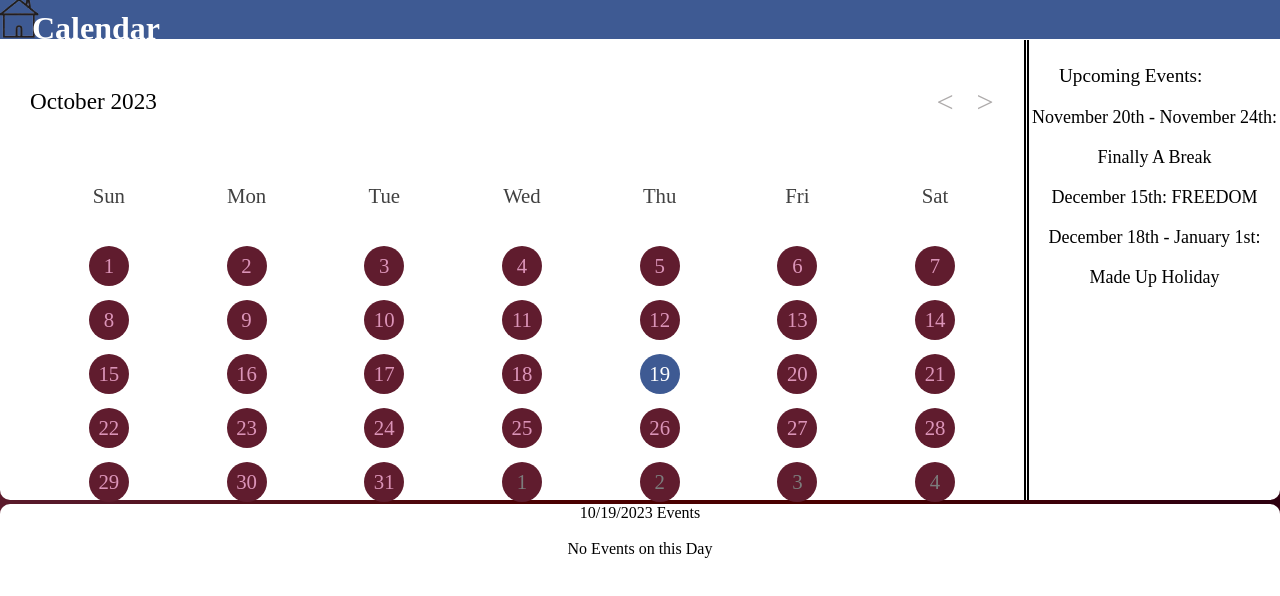
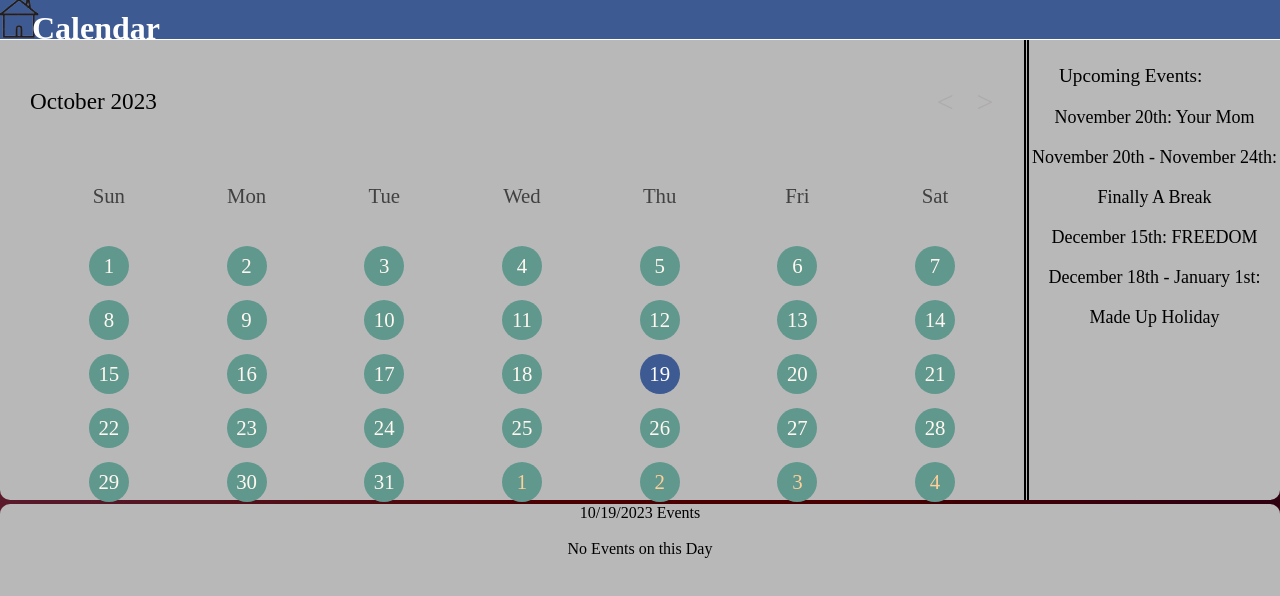
Before and after one commit to Serious-Goose-Studios/consolapp, a React (Create React App) app: page /calendar in a window 1280 px wide. Shown: the top 596 px of the page. Built offline with nearby package versions, Linux system fonts and the light colour scheme.

Commit message:
Finished Calendar Shell

```diff
--- a/src/pages/calendar.js
+++ b/src/pages/calendar.js
@@ -4,10 +4,11 @@ import { homeButton } from './home.js';
 import home from '../components/home.png';
 
 
-const Events = {"Finally A Break":{"start":{"day":"20th","month":"November","year":"2023"},"end":{"day":"24th","month":"November","year":"2023"}},"FREEDOM":{"start":{"day":"15th","month":"December","year":"2023"}},"Made Up Holiday":{"start":{"day":"18th","month":"December","year":"2023"},"end":{"day":"1st","month":"January","year":"2024"}}};
+const Events = {"Your Mom":{"start":{"day":"20th","month":"November","year":"2023"}}, "Finally A Break":{"start":{"day":"20th","month":"November","year":"2023"},"end":{"day":"24th","month":"November","year":"2023"}},"FREEDOM":{"start":{"day":"15th","month":"December","year":"2023"}},"Made Up Holiday":{"start":{"day":"18th","month":"December","year":"2023"},"end":{"day":"1st","month":"January","year":"2024"}}};
 const eventList = Object.keys(Events);
 function EventsDisplay() {
     // State variable to hold the string
+
     const [eventsArray, setEventsArray] = useState([""]);
 
     // Function to update the string
@@ -47,6 +48,27 @@ function EventsDisplay() {
 
 var eventsByDay = {}
 export default function Calendar(){
+    const [dayEventList, setDayEventList] = useState([""]);
+    const [dayDate, setDayDate] = useState("");
+
+    const updateEventList = (dayKey, monthKey, yearKey) => {
+        console.log(`${dayKey},${monthKey},${yearKey}`)
+        var dateDisplay = `${monthKey}/${dayKey}/${yearKey}`
+        setDayDate(dateDisplay)
+
+        var dateKey = `${yearKey}/${monthKey}/${dayKey}`
+        var daysEvents = eventsByDay[dateKey] && eventsByDay[dateKey].events;
+        if(!daysEvents || Object.keys(daysEvents).length === 0){
+            setDayEventList(["No Events on this Day"]);
+        }
+        else{
+            setDayEventList(daysEvents.map(event => <React.Fragment key={event}>{event}<br /></React.Fragment>));
+        }
+    };
+    useEffect(() => {
+        // Call the updateArray function when the component mounts
+        updateEventList(`${date.getDate()}`, `${month + 1}`, `${year}`);
+    }, []);
 
     let date = new Date();
     let year = date.getFullYear();
@@ -67,8 +89,6 @@ export default function Calendar(){
         "November",
         "December"
     ];
-
-
 
     const manipulate = () => {
         const day = document.querySelector(".calendar-dates");
@@ -99,9 +119,9 @@ export default function Calendar(){
                 var tempyear= year;
                 var tempmonth = month;
             }
-            lit += `<li class="inactive" data-month="${tempmonth}">${monthlastdate - i + 1}</li>`;
-            var monthDay = `${tempyear}/${tempmonth}/${monthlastdate - i + 1}`;
-            eventsByDay[monthDay] = {};
+            lit += `<li class="inactive" data-month="${tempmonth}" data-day="${monthlastdate - i + 1}" data-year="${tempyear}">${monthlastdate - i + 1}</li>`;
+            var yearMonthDay = `${tempyear}/${tempmonth}/${monthlastdate - i + 1}`;
+            eventsByDay[yearMonthDay] = {};
         }
 
         // Loop to add the dates of the current month
@@ -113,9 +133,9 @@ export default function Calendar(){
                 && year === new Date().getFullYear()
                 ? "active"
                 : "inMonth";
-            lit += `<li class="${isToday}" data-month="${month + 1}">${i}</li>`;
-            var monthDay = `${year}/${month + 1}/${i}`;
-            eventsByDay[monthDay] = {};
+            lit += `<li class="${isToday}" data-month="${month + 1}" data-day="${i}" data-year="${year}">${i}</li>`;
+            var yearMonthDay = `${year}/${month + 1}/${i}`;
+            eventsByDay[yearMonthDay] = {};
         }
 
         // Loop to add the first dates of the next month
@@ -129,7 +149,7 @@ export default function Calendar(){
                 var tempmonth = month + 2;
             }
 
-            lit += `<li class="inactive" data-month="${tempmonth}">${i - dayend + 1}</li>`
+            lit += `<li class="inactive" data-month="${tempmonth}" data-day="${i - dayend + 1}" data-year="${tempyear}">${i - dayend + 1}</li>`
             var yearMonthDay = `${tempyear}/${tempmonth}/${i - dayend + 1}`;
             eventsByDay[yearMonthDay] = {};
         }
@@ -142,12 +162,19 @@ export default function Calendar(){
         // with the generated calendar
         day.innerHTML = lit;
 
+        const elementsWithDataEvent = document.querySelectorAll('[data-day]');
+        elementsWithDataEvent.forEach(element => {
+            const dayValue = element.getAttribute('data-day');
+            const monthValue = element.getAttribute('data-month');
+            const yearValue = element.getAttribute('data-year');
+            element.addEventListener('click', () => updateEventList(dayValue, monthValue, yearValue));
+        });
 
         const dayList = Object.keys(eventsByDay);
         dayList.forEach(splitEvents);
 
         function splitEvents(key){
-            eventsByDay[key].events = {};
+            eventsByDay[key].events = [];
             var dateArray = key.split('/').map(function(num) {
                 return parseInt(num, 10);
             });
@@ -182,14 +209,14 @@ export default function Calendar(){
                         }
                         if(splitMonth >= numStartMonth && splitMonth <= numEndMonth){
                             if(splitDay >= numStartDay && splitDay <= numEndDay){
-                                eventsByDay[key].events += item;
+                                eventsByDay[key].events = [eventsByDay[key].events, item];;
                             }
                             if(numStartMonth !== numEndMonth){
                                 if(splitDay >= numStartDay && splitMonth === numStartMonth){
-                                    eventsByDay[key].events += item;
+                                    eventsByDay[key].events = [eventsByDay[key].events, item];;
                                 }
                                 if(splitDay <= numEndDay && (splitMonth === numEndMonth || splitMonth + 12 === numEndMonth)){
-                                    eventsByDay[key].events += item;
+                                    eventsByDay[key].events = [eventsByDay[key].events, item];;
                                 }
                             }
                         }
@@ -251,32 +278,10 @@ export default function Calendar(){
     }
 
     function DayDisplay() {
-        const [dayArray, setDayArray] = useState([""]);
-        const [dayDate, setDayDate] = useState("");
-
-        const updateArray = (dayKey, monthKey, yearKey) => {
-            var dateDisplay = `${monthKey}/${dayKey}/${yearKey}`
-            setDayDate(dateDisplay)
-
-            var dateKey = `${yearKey}/${monthKey}/${dayKey}`
-            var daysEvents = eventsByDay[dateKey] && eventsByDay[dateKey].events;
-            if(!daysEvents || Object.keys(daysEvents).length === 0){
-                setDayArray(["No Events on this Day"]);
-            }
-            else{
-                setDayArray(Object.keys(daysEvents));
-            }
-        };
-
-        useEffect(() => {
-            // Call the updateArray function when the component mounts
-            updateArray(`${date.getDate()}`, `${month + 1}`, `${year}`);
-        }, []);
-
         return (
           <div>
             {/* Display the string */}
-            <div id="currDayInfo"><header id="dayInfoHeader">{dayDate} Events</header><br/>{dayArray}</div>
+            <div id="currDayInfo"><header id="dayInfoHeader">{dayDate} Events</header><br/>{dayEventList}</div>
           </div>
         );
     }
--- a/src/pages/home.css
+++ b/src/pages/home.css
@@ -674,7 +674,7 @@ body {
 .calendar-container {
   grid-column: 1;
   grid-row: 1;
-  background: #fff;
+  background: #b8b8b8;
   position: absolute;
   top: 5vh;
   width: 80vw;
@@ -754,7 +754,7 @@ header .calendar-current-date {
 }
 
 .calendar-dates li.inactive {
-  color: #7c7c7c;
+  color: #ffcf99;
 }
 
 .calendar-dates li.active {
@@ -762,7 +762,7 @@ header .calendar-current-date {
 }
 
 .calendar-dates li.inMonth {
-  color: #DB94B8;
+  color: #fff8f0;
 }
 
 .calendar-dates li::before {
@@ -775,7 +775,7 @@ header .calendar-current-date {
   height: 40px;
   border-radius: 50%;
   transform: translate(-50%, -50%);
-  background: #601c2e;
+  background: #61988e;
 }
 
 .calendar-dates li.active::before {
@@ -799,7 +799,7 @@ header .calendar-current-date {
   position: absolute;
   top: 5vh;
   right: 0vw;
-  background: #fff;
+  background: #b8b8b8;
   width: 20vw;
   border-bottom-right-radius: 10px;
   border-left: double 5px #000;
@@ -821,14 +821,14 @@ header .calendar-current-date {
   left: 49%;
   height: 4px;
   width: 4px;
-  background: #e6b3cc;
+  background: #fff8f0;
   border-radius: 100%;
 }
 
 #currDayInfo{
   position: absolute;
   bottom: 0vh;
-  background: #fff;
+  background: #b8b8b8;
   min-height: 37vh;
   width: 100vw;
   border-top-right-radius: 10px;
```
